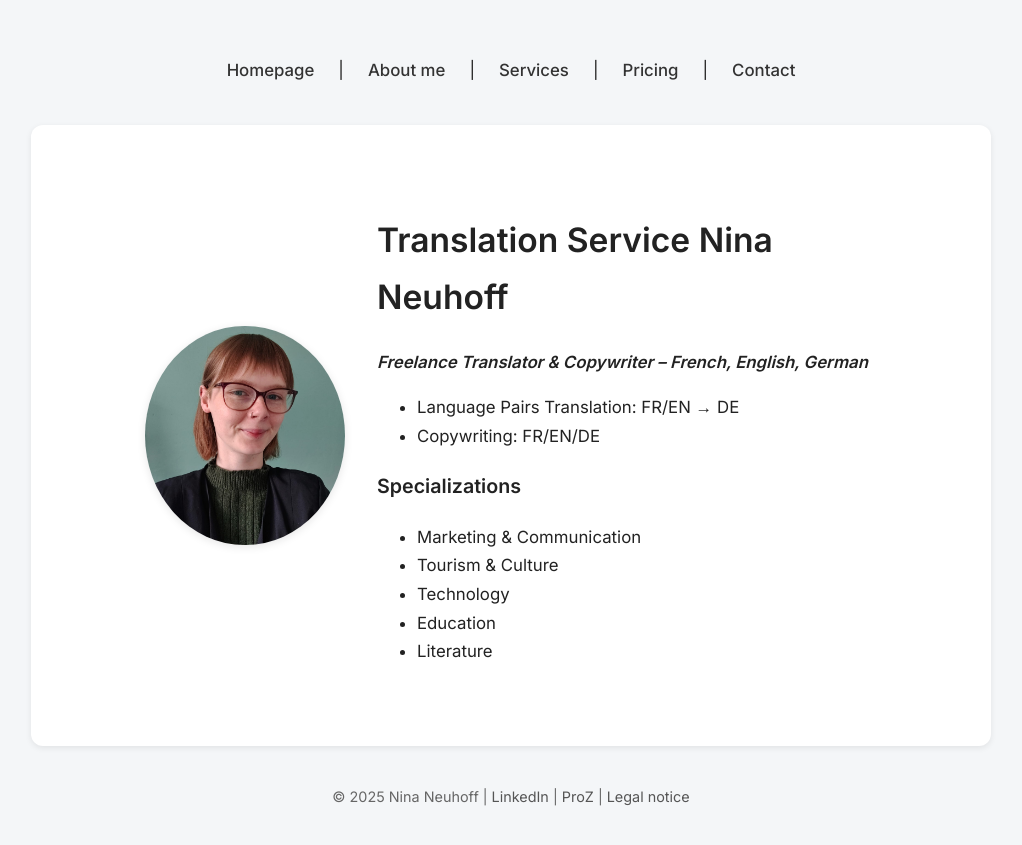
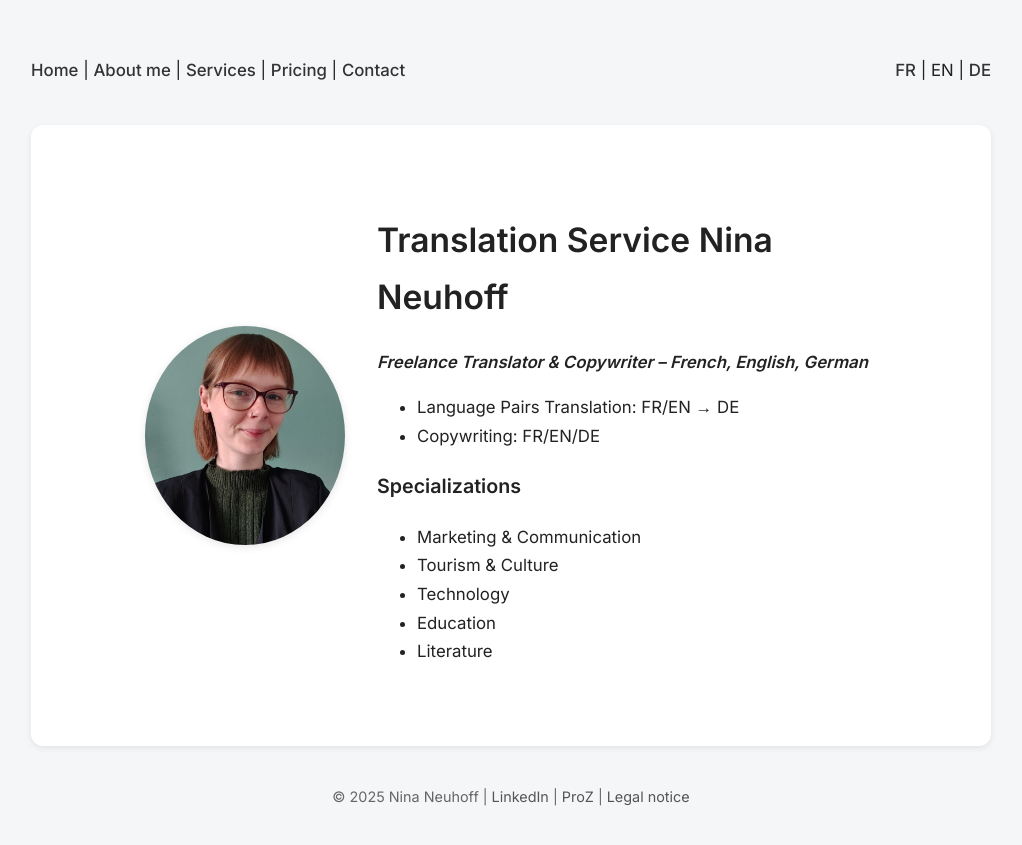
Before and after one commit to nneuhoff/traduction-translation-uebersetzung, a Jekyll site: the page built from en/index.md, in a window 1280 px wide. Shown: the top 845 px of the page, without its empty margins (129-1151 px from the left). Built offline with Jekyll 4.4.1, drawn with Linux system fonts in a browser that asks for light colours.

Commit message:
Update default-en.html

```diff
--- a/_layouts/default-en.html
+++ b/_layouts/default-en.html
@@ -10,12 +10,17 @@
 <body>
   <!-- Header -->
   <header>
-    <nav>
-      <a href="{{ '/index.html' | relative_url }}">Homepage</a> |
-      <a href="{{ '/about.html' | relative_url }}">About me</a> |
-      <a href="{{ '/services.html' | relative_url }}">Services</a> |
-      <a href="{{ '/pricing.html' | relative_url }}">Pricing</a> |
-      <a href="{{ '/contact.html' | relative_url }}">Contact</a>
+    <nav style="display: flex; justify-content: space-between; align-items: center; padding: 1rem 0;">
+      <div>
+        <a href="{{ '/index.html' | relative_url }}">Home</a> |
+        <a href="{{ '/about.html' | relative_url }}">About me</a> |
+        <a href="{{ '/services.html' | relative_url }}">Services</a> |
+        <a href="{{ '/pricing.html' | relative_url }}">Pricing</a> |
+        <a href="{{ '/contact.html' | relative_url }}">Contact</a>
+      </div>
+      <div>
+        <a href="../fr/index.html">FR</a> | EN | <a href="../de/index.html">DE</a>
+      </div>
     </nav>
   </header>
 
```
